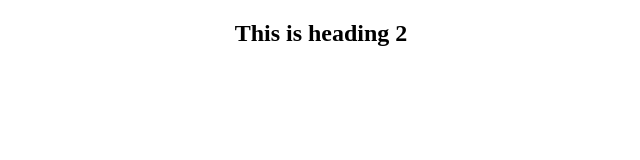
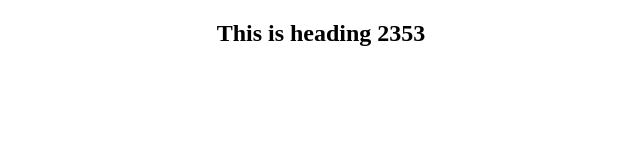
Before and after one commit to codewithshuvo/architects, a plain HTML site: page index.html in a window 1280 px wide. Shown: the whole page, without its empty margins (319-959 px from the left). Drawn offline with Linux system fonts and the light colour scheme.

Commit message:
first commit

```diff
--- a/index.html
+++ b/index.html
@@ -8,6 +8,6 @@
       <title>G3Architects</title>
 </head>
 <body>
-      <h2>This is heading 2</h2>
+      <h2>This is heading 2353</h2>
 </body>
 </html>
```
